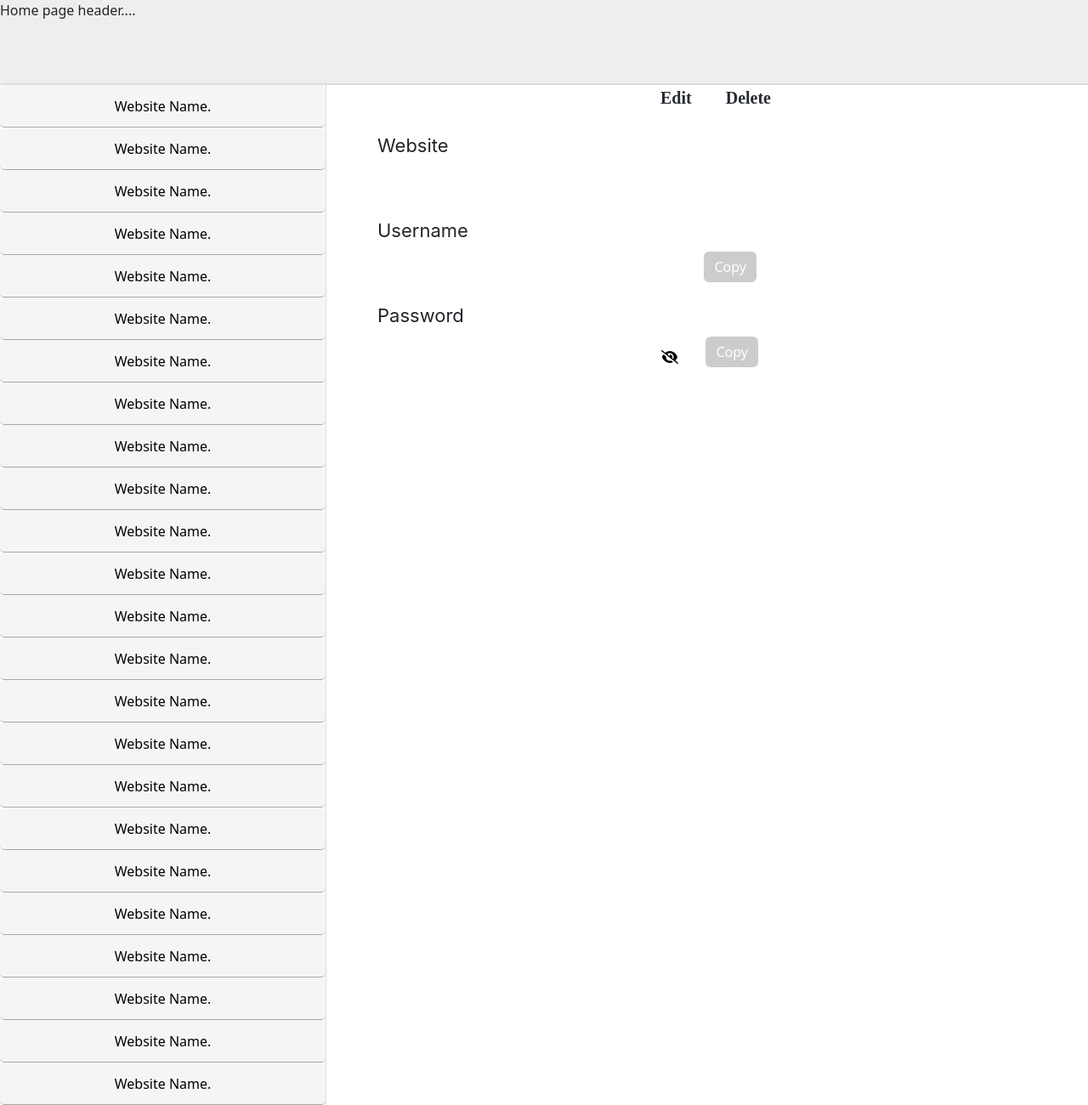
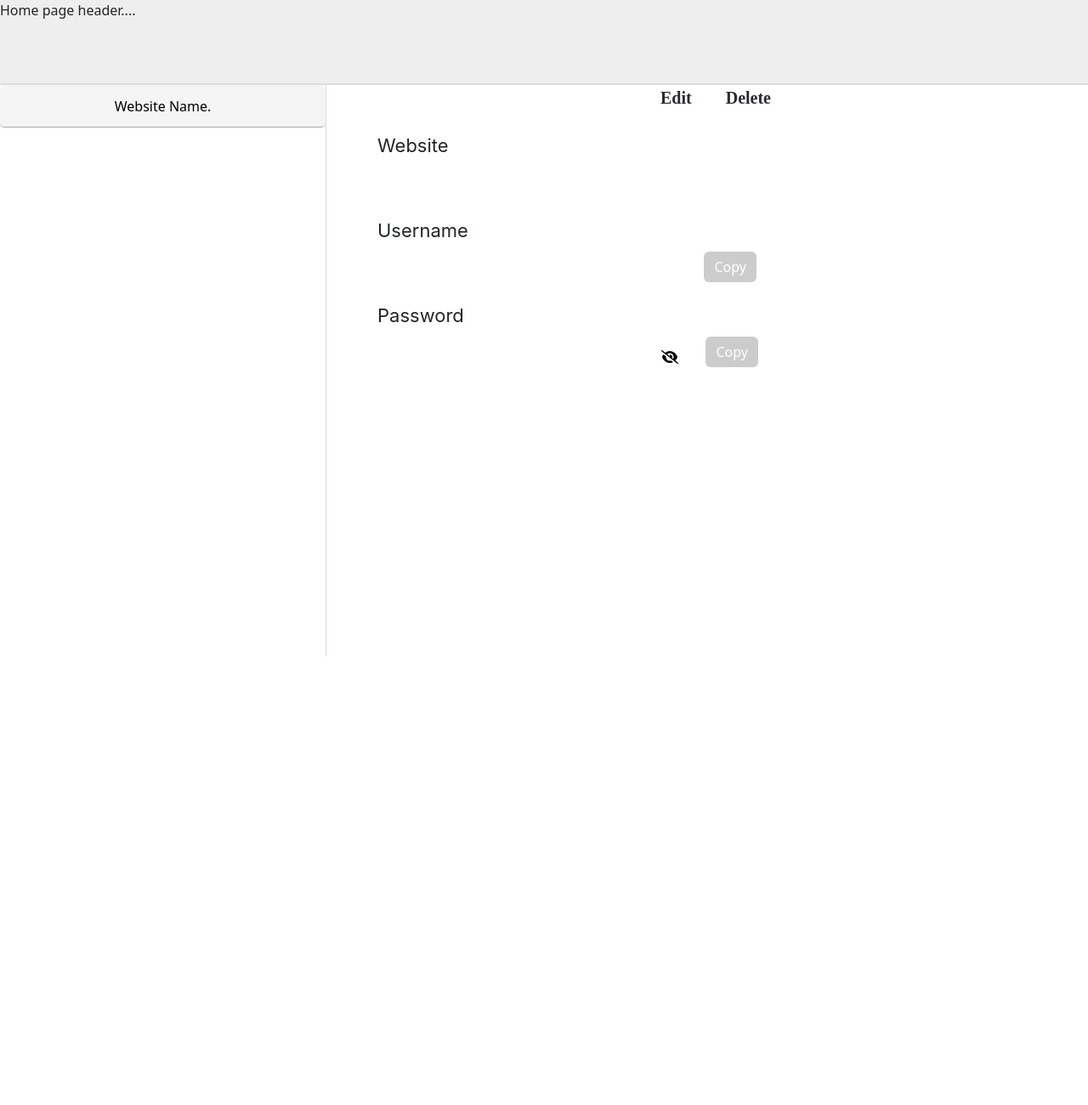
Before and after one commit to Bree-codes/PasswordManager, a React (Create React App) app in the folder passwordmanager/: page /home/view/passwords in a window 1280 px wide. Shown: the whole page at 85% size. After the commit the page ends 800 px from the top, so only its background shows below. Built offline with nearby package versions, Linux system fonts and the light colour scheme; sample sign-in values are in the browser's storage.

Commit message:
Commit message >>>>> desktop design done <<<<<

```diff
--- a/passwordmanager/src/Pages/AppPages/PasswordsPage.jsx
+++ b/passwordmanager/src/Pages/AppPages/PasswordsPage.jsx
@@ -14,29 +14,6 @@ const PasswordsPage = () => {
         <div className={"view-passwords"}>
             <div className={"passwords-page"}>
                 <PasswordLink />
-                <PasswordLink />
-                <PasswordLink />
-                <PasswordLink />
-                <PasswordLink />
-                <PasswordLink />
-                <PasswordLink />
-                <PasswordLink />
-                <PasswordLink />
-                <PasswordLink />
-                <PasswordLink />
-                <PasswordLink />
-                <PasswordLink />
-                <PasswordLink />
-                <PasswordLink />
-                <PasswordLink />
-                <PasswordLink />
-                <PasswordLink />
-                <PasswordLink />
-                <PasswordLink />
-                <PasswordLink />
-                <PasswordLink />
-                <PasswordLink />
-                <PasswordLink />
             </div>
             <div className={"password-display"}>
                <PasswordView />
```
